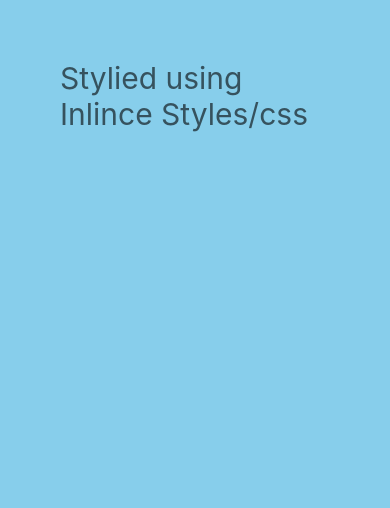
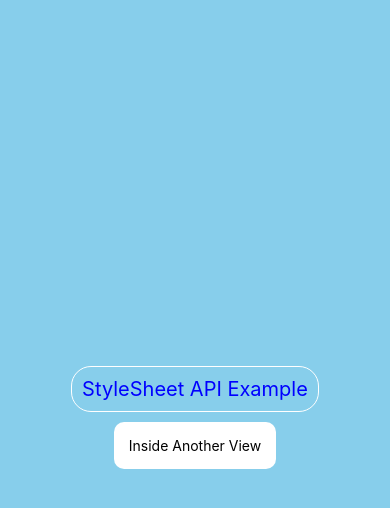
Before and after one commit to muazimmaqbool/React-Native-Tutorials, a React Native app: screen / in a window 390 px wide. Shown: the top 508 px of the page. Built offline with nearby package versions, Linux system fonts and the light colour scheme.

Commit message:
styling using stylesheet

```diff
--- a/App.js
+++ b/App.js
@@ -84,8 +84,8 @@ const App = () => {
       {/* Custom Components :*/}
       {/* <Greet name="Muazim Maqbool" enroll="6655"/>
       <Greet name="Basit Mushtaq" enroll={"6593"}/>  */}
-      <B_Styling />
-      {/* <C_StyleSheet/> */}
+      {/* <B_Styling /> */}
+      <C_StyleSheet/>
       {/* <Cc_styleSheet2/> */}
       {/* <D_MultipleStyles/> */}
       {/* <E_BoxModel/> */}
--- a/Components/C_StyleSheet.js
+++ b/Components/C_StyleSheet.js
@@ -8,7 +8,7 @@ import { Button } from "react-native";
 const C_StyleSheet = () => {
   return (
     //view is styled in App.js using inline Styling
-    <View>
+    <View style={styles.container}>
       {/*styled using StyleSheet */}
       <Text style={styles.titleText}>StyleSheet API Example</Text>
       <View style={styles.nestedView}>
@@ -20,6 +20,11 @@ const C_StyleSheet = () => {
 export default C_StyleSheet;
 
 const styles = StyleSheet.create({
+  container:{
+    flex:1,
+    alignItems:"center",
+    justifyContent:"center"
+  },
   titleText: {
     fontSize: 20,
     color: "blue",
@@ -27,6 +32,7 @@ const styles = StyleSheet.create({
     borderColor: "white",
     padding: 10,
     textAlign: "center",
+    borderRadius:20,
   },
   nestedView: {
     backgroundColor: "white",
```
